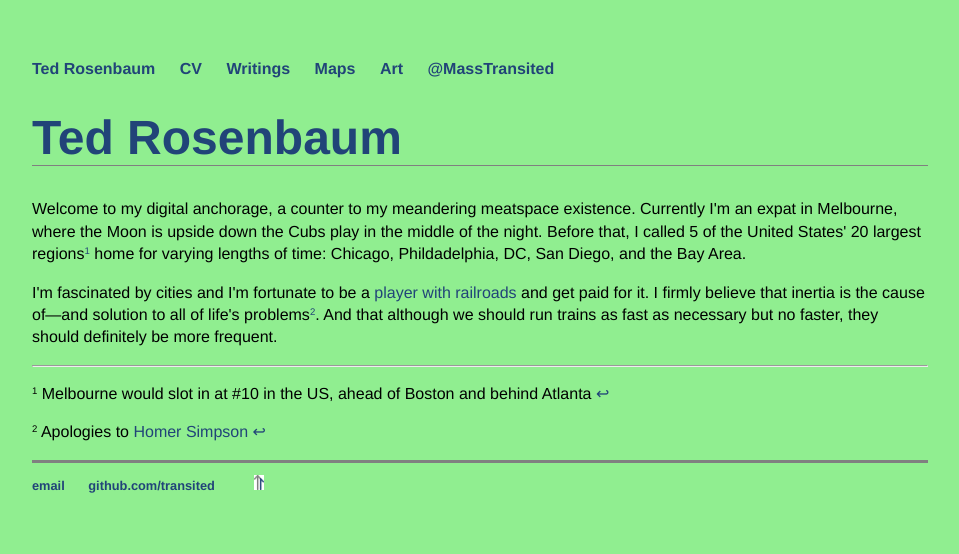
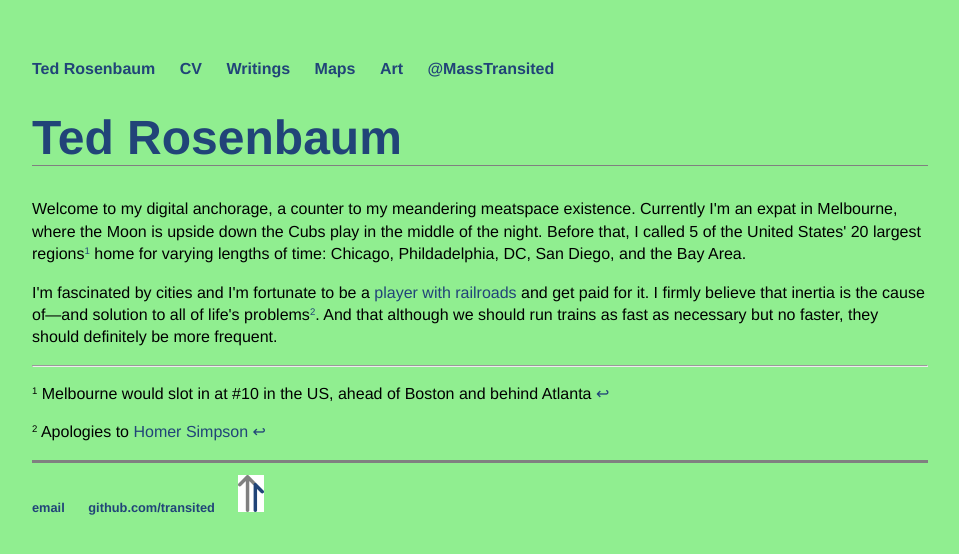
Before and after one commit to transited/transited.github.io, a Jekyll site: the page built from index.html, in a window 1280 px wide. Shown: the top 554 px of the page, without its empty margins (160-1119 px from the left). Built offline with Jekyll 4.4.1, drawn with Linux system fonts in a browser that asks for light colours.

Commit message:
Fix TRrails?

```diff
--- a/_layouts/default.html
+++ b/_layouts/default.html
@@ -27,7 +27,7 @@
 	    		<ul>
 	        		<li><a href="mailto:ted.rosenbaum@gmail.com">email</a></li>
 	        		<li><a href="https://github.com/transited">github.com/transited</a></li>
-							<li><img class="right" src="/Files/TRrails.png" alt="TR arrowhead logo" width="26" height="37"></li>
+							<li><img class="rails" src="/Files/TRrails.png" alt="TR arrowhead logo" width="26" height="37"></li>
 				</ul>
 			</footer>
 		</body>
--- a/css/main.css
+++ b/css/main.css
@@ -80,6 +80,12 @@ ul.posts li {
   float: right;
 }
 
+.rails{
+  position:relative;
+  right: 0px;
+  margin-right: 20px;
+}
+
 sub, sup{
   font-size: 60%;
   line-height: 0;
```
